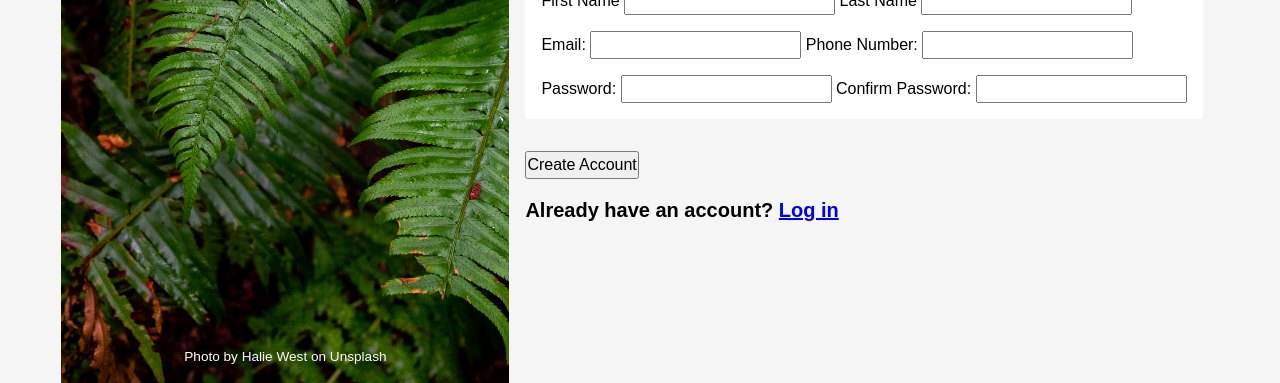
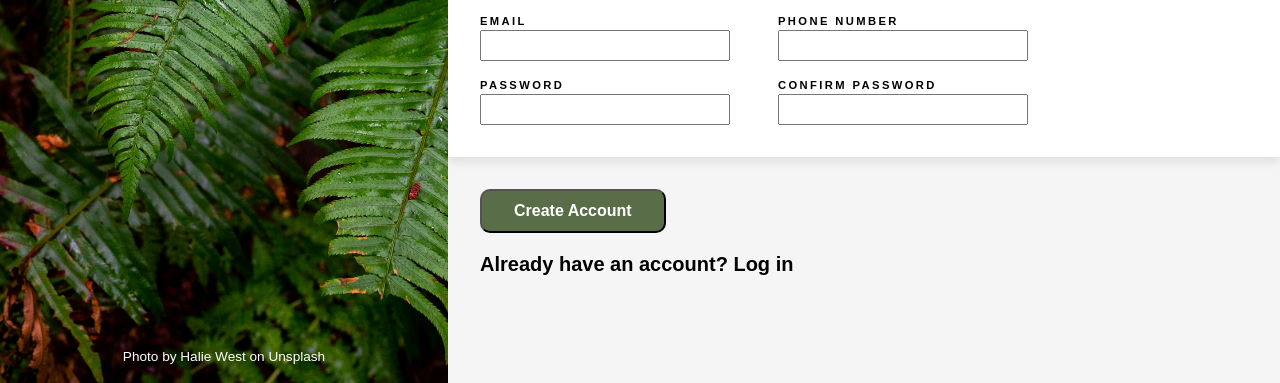
Before and after one commit to ryangholland/top-sign-up-form, a plain HTML site: page index.html in a window 1280 px wide. Shown: the part 417-800 px from the top of the page. Drawn offline with Linux system fonts and the light colour scheme.

Commit message:
Finish styling right column

```diff
--- a/index.html
+++ b/index.html
@@ -26,27 +26,39 @@
         <form>
           <div class="form-main flow">
             <legend>Let's do this!</legend>
-            <fieldset>
+            <fieldset class="row">
+              <div class="col">
                 <label for="first_name">First Name</label>
                 <input type="text" id="first_name" name="first_name" />
+              </div>
+              <div class="col">
                 <label for="last_name">Last Name</label>
                 <input type="text" id="last_name" name="last_name" />
+              </div>
             </fieldset>
-            <fieldset>
-              <label for="email">Email:</label>
+            <fieldset class="row">
+              <div class="col">
+                <label for="email">Email</label>
                 <input type="email" id="email" name="email" />
-              <label for="phone_number">Phone Number:</label>
+              </div>
+              <div class="col">
+                <label for="phone_number">Phone Number</label>
                 <input type="tel" id="phone_number" name="phone_number" />
+              </div>
             </fieldset>
-            <fieldset>
-              <label for="password">Password:</label>
+            <fieldset class="row">
+              <div class="col">
+                <label for="password">Password</label>
                 <input type="password" id="password" name="password" />
-              <label for="confirm_password">Confirm Password:</label>
+              </div>
+              <div class="col">
+                <label for="confirm_password">Confirm Password</label>
                 <input
                   type="password"
                   id="confirm_password"
                   name="confirm_password"
                 />
+              </div>
             </fieldset>
           </div>
           <button type="submit">Create Account</button>
--- a/style.css
+++ b/style.css
@@ -72,12 +72,9 @@ fieldset {
 
 .row {
   display: flex;
-  justify-content: center;
-  align-items: center;
 }
 
 .col {
-  height: 100vh;
   display: flex;
   flex-direction: column;
 }
@@ -88,6 +85,10 @@ fieldset {
 
 /* Specific */
 
+.main {
+  width: 100%;
+}
+
 .col-left {
   background-image: url(./images/bg.jpg);
   background-size: cover;
@@ -96,11 +97,13 @@ fieldset {
   justify-content: space-between;
   color: white;
   text-align: center;
+  height: 100vh;
 }
 
 .logo-div {
   background-color: rgba(0, 0, 0, 0.5);
   margin-top: 18rem;
+  justify-content: center;
 }
 
 .bg-credit {
@@ -119,8 +122,9 @@ fieldset {
 }
 
 .col-right {
-  padding: 1rem;
   justify-content: center;
+  height: 100vh;
+  width: clamp(600px, 65%, 4000px);
 }
 
 .col-right p,
@@ -130,8 +134,53 @@ legend {
   max-width: 620px;
 }
 
+.col-right p,
+.col-right button {
+  margin-left: 2rem;
+}
+
 .form-main {
   background-color: white;
   margin-block: 2rem;
-  padding: 1rem;
+  padding: 2rem;
+  box-shadow: 0 4px 10px rgba(0, 0, 0, 0.1);
 }
+
+form .row {
+  gap: 3rem;
+}
+
+label {
+  font-size: 0.7rem;
+  font-weight: bold;
+  text-transform: uppercase;
+  letter-spacing: 0.15rem;
+}
+
+input {
+  padding: 0.15rem 0.35rem 0.05rem;
+  width: 250px;
+}
+
+button {
+  padding: 0.5rem 2rem;
+  border-radius: 10px;
+  color: white;
+  font-weight: bold;
+  background-color: #596d48;
+}
+
+button:hover {
+  cursor: pointer;
+  opacity: 0.9;
+}
+
+.col-right a {
+  color: black;
+  text-decoration: none;
+}
+
+.col-right a:hover {
+  opacity: 0.8;
+  text-decoration: underline;
+}
```
Lines whose indentation alone changed are shown as unchanged.
